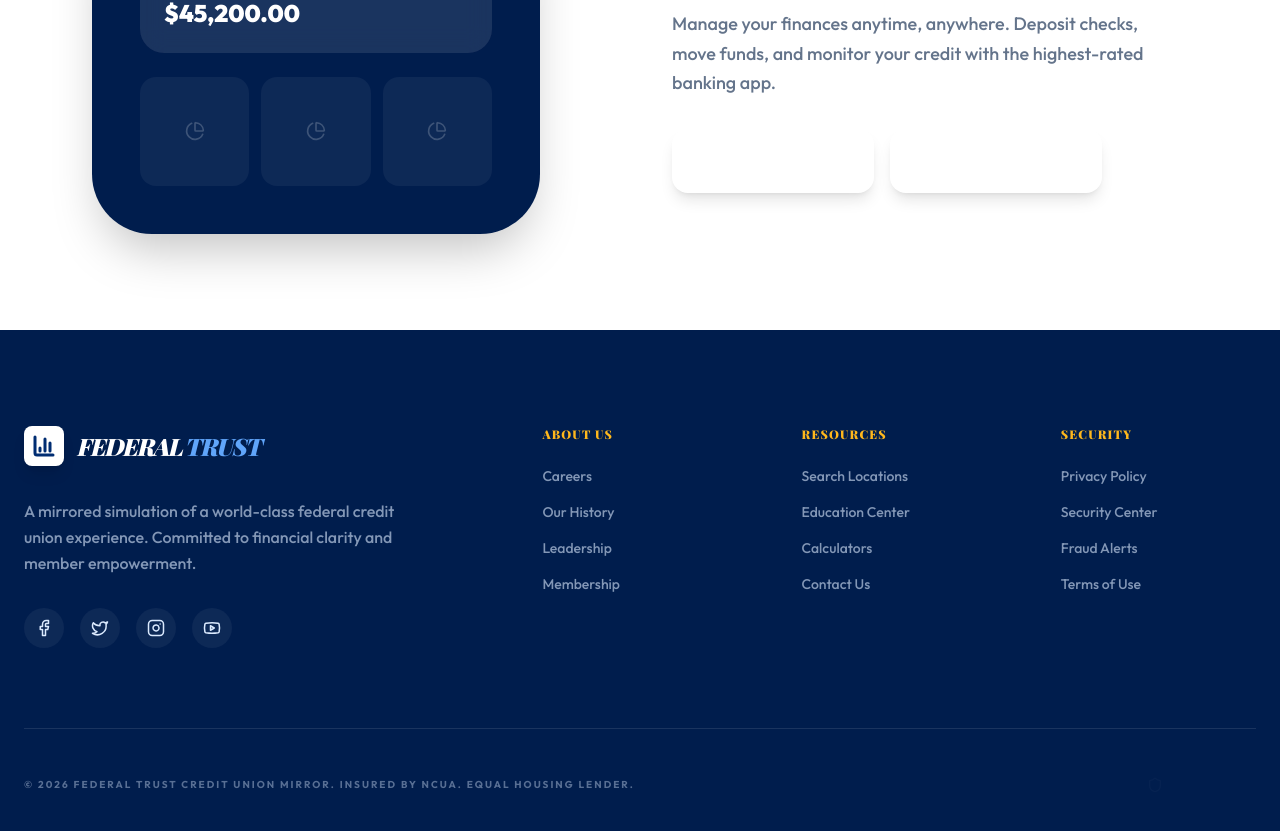
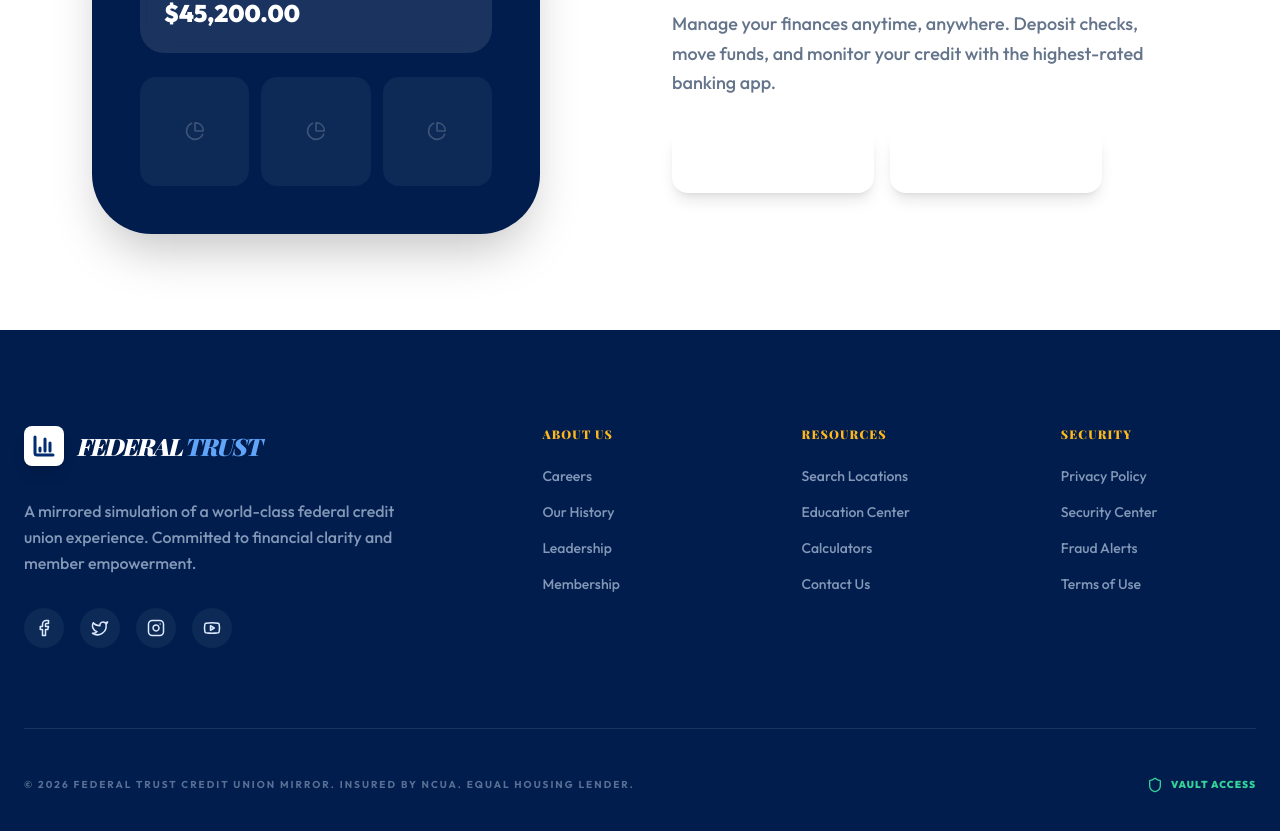
Before and after one commit to hmdvk2-glitch/psi-federal, a React (Vite) app: page / in a window 1280 px wide. Shown: the part 2969-3800 px from the top of the page. Built offline with nearby package versions, Linux system fonts and the light colour scheme; a web font is replaced by a local one.

Commit message:
fix: make admin vault button visible

```diff
--- a/components/home/Footer.tsx
+++ b/components/home/Footer.tsx
@@ -73,11 +73,11 @@ export const Footer: React.FC<FooterProps> = ({ onAdminClick }) => {
                         {/* HIDDEN ADMIN SHIELD */}
                         <button
                             onClick={onAdminClick}
-                            className="group relative flex items-center gap-2 text-white/5 hover:text-white/20 transition-all duration-700 cursor-default"
+                            className="group relative flex items-center gap-2 text-white/60 hover:text-white transition-all duration-300 cursor-pointer"
                             title="Authorized Personnel Only"
                         >
-                            <Shield size={16} className="opacity-50 group-hover:opacity-100 transition" />
-                            <span className="text-[10px] font-black uppercase tracking-widest opacity-0 group-hover:opacity-100 transition">Vault Access</span>
+                            <Shield size={16} className="text-emerald-400" />
+                            <span className="text-[10px] font-black uppercase tracking-widest text-emerald-400">Vault Access</span>
                         </button>
                     </div>
                 </div>
```
